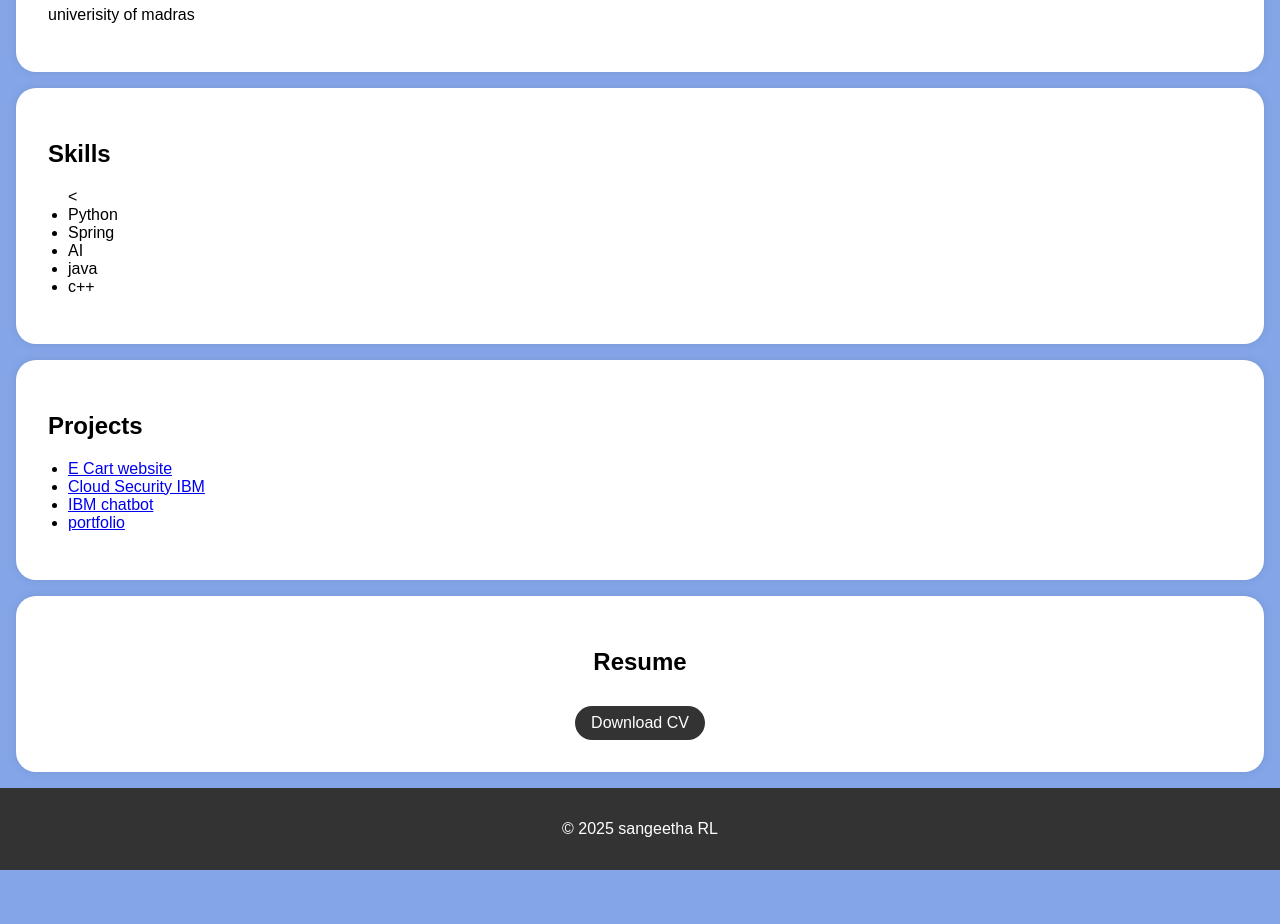
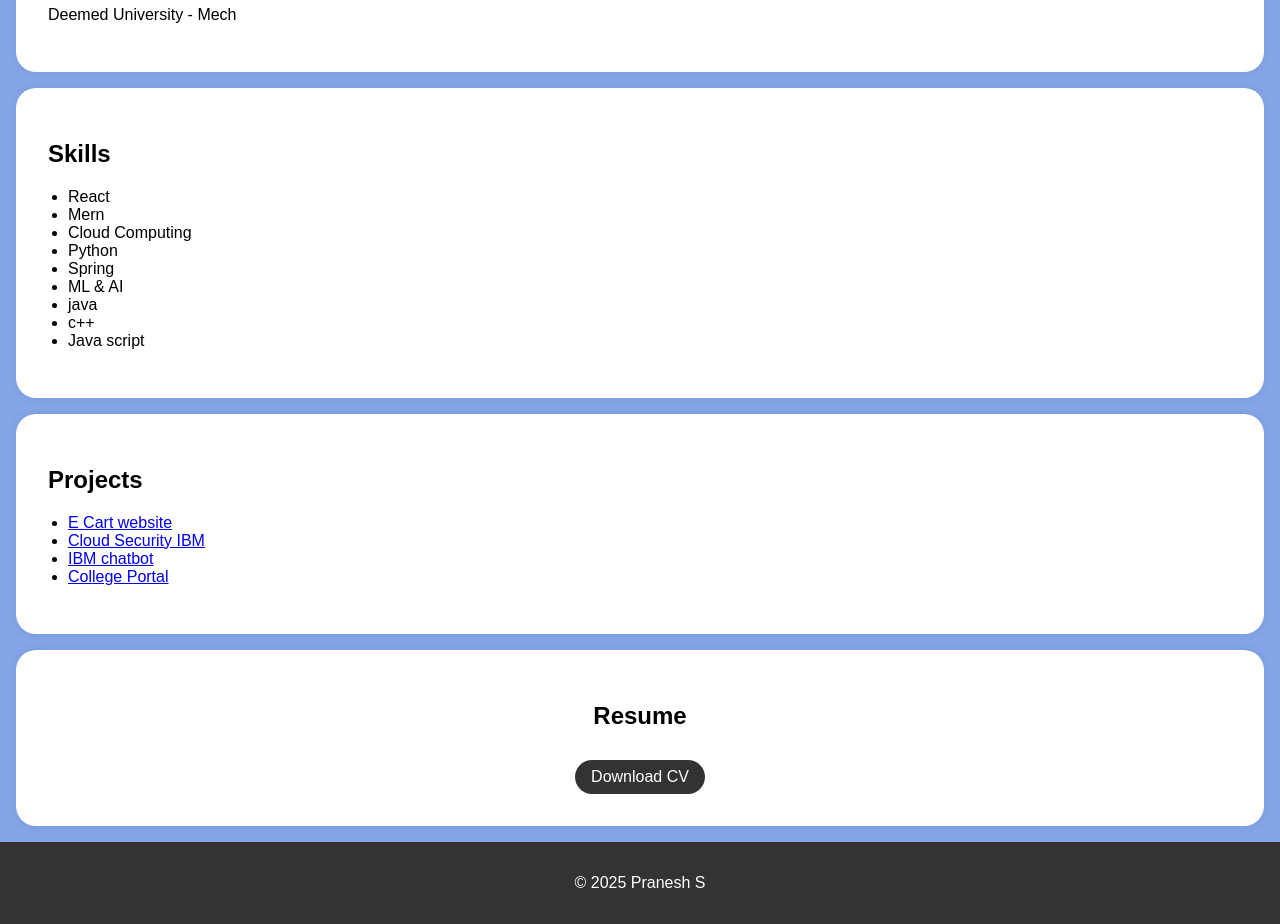
Before and after one commit to Sangeetha07-art/Sang, a plain HTML site: page index.html in a window 1280 px wide. Shown: the part 576-1500 px from the top of the page. Before the commit the page ends 1446 px from the top, so only its background shows below. Drawn offline with Linux system fonts and the light colour scheme.

Commit message:
Add files via upload

```diff
--- a/index.html
+++ b/index.html
@@ -95,9 +95,9 @@
     <header>
         <div class="header-content">
             <!-- Add your profile picture here -->
-            <img src=".Snapchat-822822149.jpg" alt="Your Profile Picture" class="profile-picture">
-            <h1>Sangeetha RL</h1>
-            <p>BCA</p>
+            <img src="passport photo.jpg" alt="Your Profile Picture" class="profile-picture">
+            <h1>Pranesh S</h1>
+            <p>Am Mechanical Engineer</p>
         </div>
     </header>
 
@@ -128,7 +128,7 @@
     <section id="education">
         <div class="section-content">
             <h2>Education</h2>
-            <p>univerisity of madras</p>
+            <p>Deemed University  - Mech</p>
 
 
         </div>
@@ -138,15 +138,15 @@
         <div class="section-content">
             <h2>Skills</h2>
             <ul>
-
-
-                <
+                <li>React</li>
+                <li>Mern</li>
+                <li>Cloud Computing</li>
                 <li>Python</li>
                 <li>Spring</li>
-                <li>AI</li>
+                <li>ML & AI</li>
                 <li>java</li>
                 <li>c++</li>
-
+                <li>Java script</li>
             </ul>
         </div>
     </section>
@@ -158,7 +158,7 @@
                 <li><a href="#">E Cart website</a></li>
                 <li><a href="#">Cloud Security IBM</a></li>
                 <li><a href="#">IBM chatbot</a></li>
-                <li><a href="#">portfolio</a></li>
+                <li><a href="#">College Portal</a></li>
                 <!-- Add more project links here -->
             </ul>
         </div>
@@ -169,14 +169,14 @@
         <div class="section-content">
             <center>
             <h2>Resume</h2>
-            <a href="resume.pdf" target="_blank" class="download-button">Download CV</a>
+            <a href="file.pdf" target="_blank" class="download-button">Download CV</a>
         </center>
         </div>
 
     </section>
 
     <footer>
-        <p>&copy; 2025 sangeetha RL</p>
+        <p>&copy; 2025 Pranesh S</p>
     </footer>
 
     <script>
```
Also changed, not shown: 2 other files.
